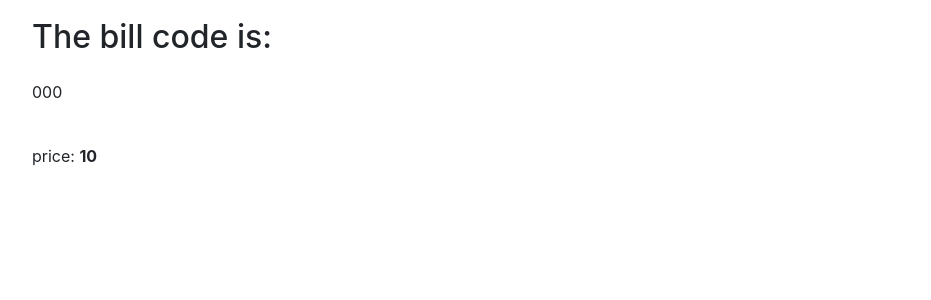
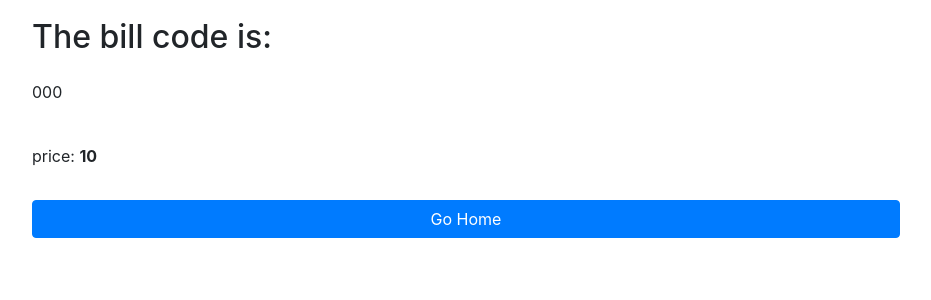
Before and after one commit to mahmoud-the-dev/uofk_certs, a Django app: template UOFK_Certs/certificates/templates/certificates/bill.html in a window 1280 px wide. Shown: the part 210-510 px from the top of the page, without its empty margins (176-1107 px from the left). Run offline with Django 4.2, Linux system fonts and the light colour scheme; the template is opened without the code that fills it: most values are stand-ins (such as "Sample title", 1, 10 or a date in 2020).

Commit message:
'better'

```diff
--- a/UOFK_Certs/certificates/templates/certificates/bill.html
+++ b/UOFK_Certs/certificates/templates/certificates/bill.html
@@ -5,6 +5,8 @@
 	<p>{{code}}</p>
 	<br />
 	<p>price: <strong>{{price}}</strong></p>
+
+	<a href="{% url 'home'%}" class="btn-primary btn">Go Home</a>
 </div>
 
 {% endblock content %}
```
